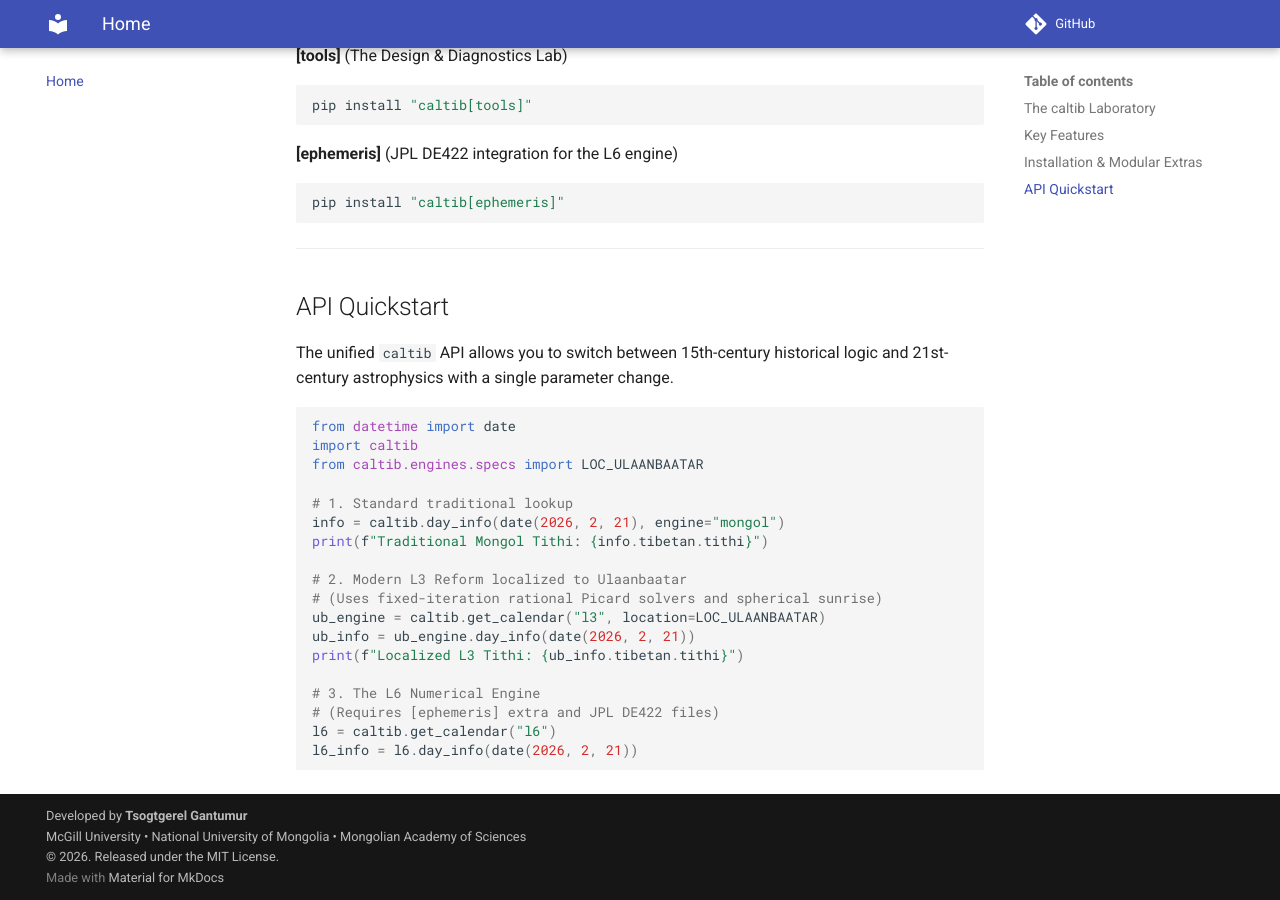
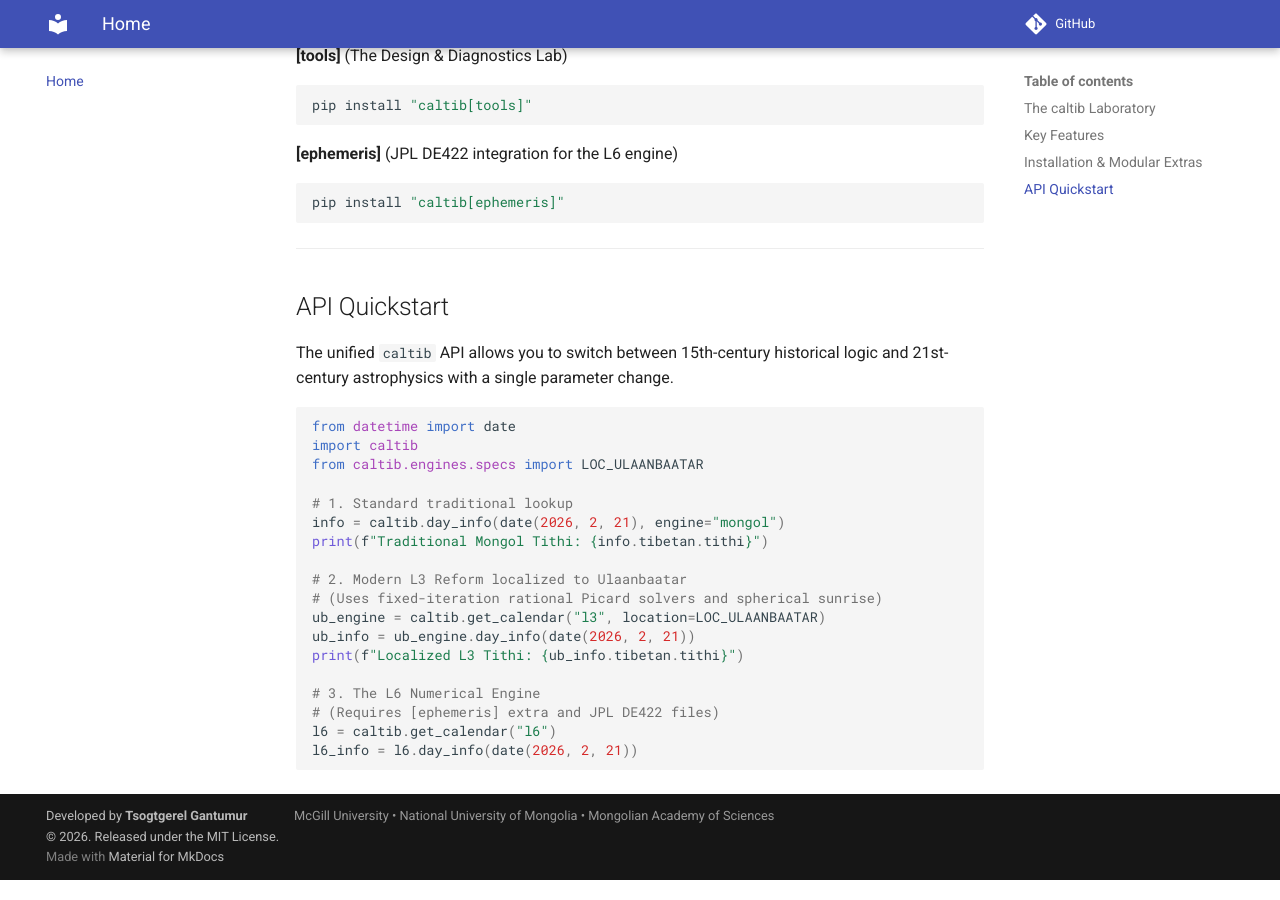
Before and after one commit to gantemur/caltib, an MkDocs documentation site: the page built from docs/index.md, in a window 1280 px wide and 900 px high, scrolled down 1643 px. Built offline with MkDocs 1.6.1 and Material for MkDocs 9.7.7, drawn with Linux system fonts in a browser that asks for light colours; comment, search, counter and statistics services are not loaded.

Commit message:
copyright text

```diff
--- a/mkdocs.yml
+++ b/mkdocs.yml
@@ -2,9 +2,10 @@ site_name: caltib
 site_description: High-Precision Tibetan Calendrical Math
 repo_url: https://github.com/gantemur/caltib
 copyright: |
-  Developed by <strong>Tsogtgerel Gantumur</strong><br>
-  McGill University • National University of Mongolia • Mongolian Academy of Sciences<br>
-  &copy; 2026. Released under the MIT License.
+  <div style="display: flex; flex-wrap: wrap; justify-content: space-between; gap: 15px;">
+    <div>Developed by <strong>Tsogtgerel Gantumur</strong><br>&copy; 2026. Released under the MIT License.</div>
+    <div style="opacity: 0.8;">McGill University &bull; National University of Mongolia &bull; Mongolian Academy of Sciences</div>
+  </div>
 theme:
   name: material
   palette:
```
